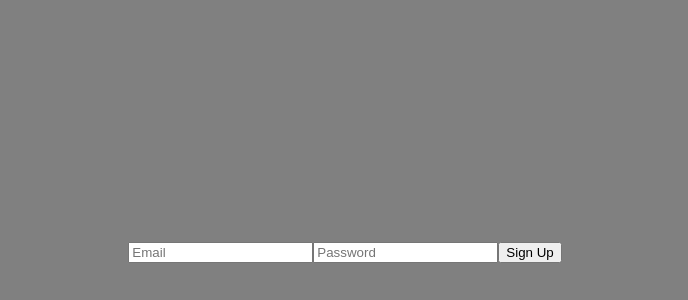
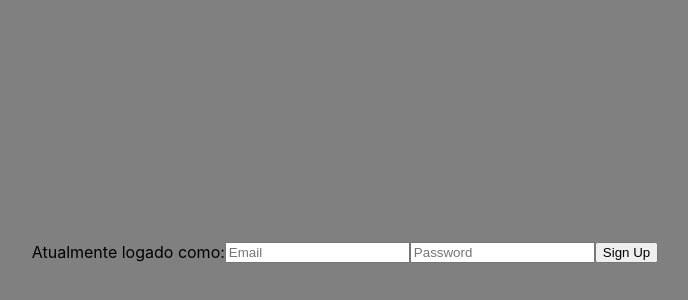
Before and after one commit to luizfelper/AuthUserEmailAndPass, a React (Create React App) app: page / in a window 1280 px wide. Shown: the part 148-448 px from the top of the page, without its empty margins (295-983 px from the left). Built offline with nearby package versions, Linux system fonts and the light colour scheme; no server answers.

Commit message:
Ajustes na função função de login, criação do botão e função de disabilitar o botão quando estiver logado

```diff
--- a/src/App.js
+++ b/src/App.js
@@ -1,10 +1,11 @@
 import './App.css';
 import React, {useState, useRef} from 'react';
-import {singup} from './firebase';
+import {singup, useAuth} from './firebase';
 
 
 function App() {
   const [loading, setLoading] = useState(false);
+  const currentUser = useAuth();
 
   const emailRef = useRef();
   const passwordRef = useRef();
@@ -24,12 +25,16 @@ function App() {
   return (
     <div className="App">
 
+      <div>
+        Atualmente logado como: {currentUser?.email}
+      </div>
+
       <div className="Principal">
         <input ref={emailRef} placeholder="Email"></input>
         <input ref={passwordRef} type="password" placeholder="Password"></input>
       </div>
 
-      <button disabled={loading} onClick={handleSignup}>Sign Up</button>
+      <button disabled={loading || currentUser != null} onClick={handleSignup}>Sign Up</button>
     </div>
   );
 }
--- a/src/firebase.js
+++ b/src/firebase.js
@@ -1,6 +1,6 @@
-// Import the functions you need from the SDKs you need
+import {useState, useEffect} from 'react';
 import { initializeApp } from "firebase/app";
-import {getAuth, createUserWithEmailAndPassword } from "firebase/auth";
+import {getAuth, createUserWithEmailAndPassword, onAuthStateChanged } from "firebase/auth";
 
 // Your web app's Firebase configuration
 const firebaseConfig = {
@@ -17,5 +17,17 @@ const app = initializeApp(firebaseConfig);
 const auth = getAuth();
 
 export function singup(email, password) {
-    createUserWithEmailAndPassword(auth, email, password);
+    return createUserWithEmailAndPassword(auth, email, password);
 }
+
+//Hook customizado para pegar o usuario logado
+export function useAuth() {
+    const [currentUser, setCurrentUser] = useState();
+
+    useEffect(() => {
+        const unsub = onAuthStateChanged(auth, user => {setCurrentUser(user)});
+        return unsub;
+    }, [])
+
+    return currentUser;
+}
```
